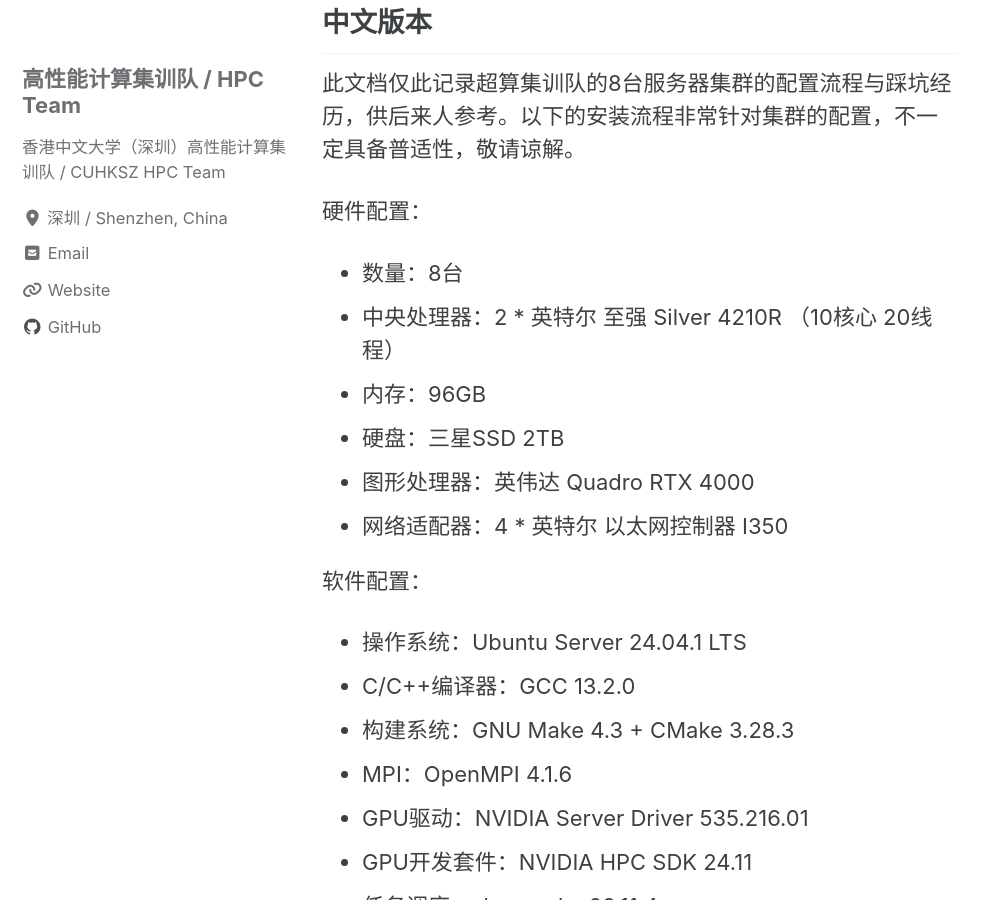
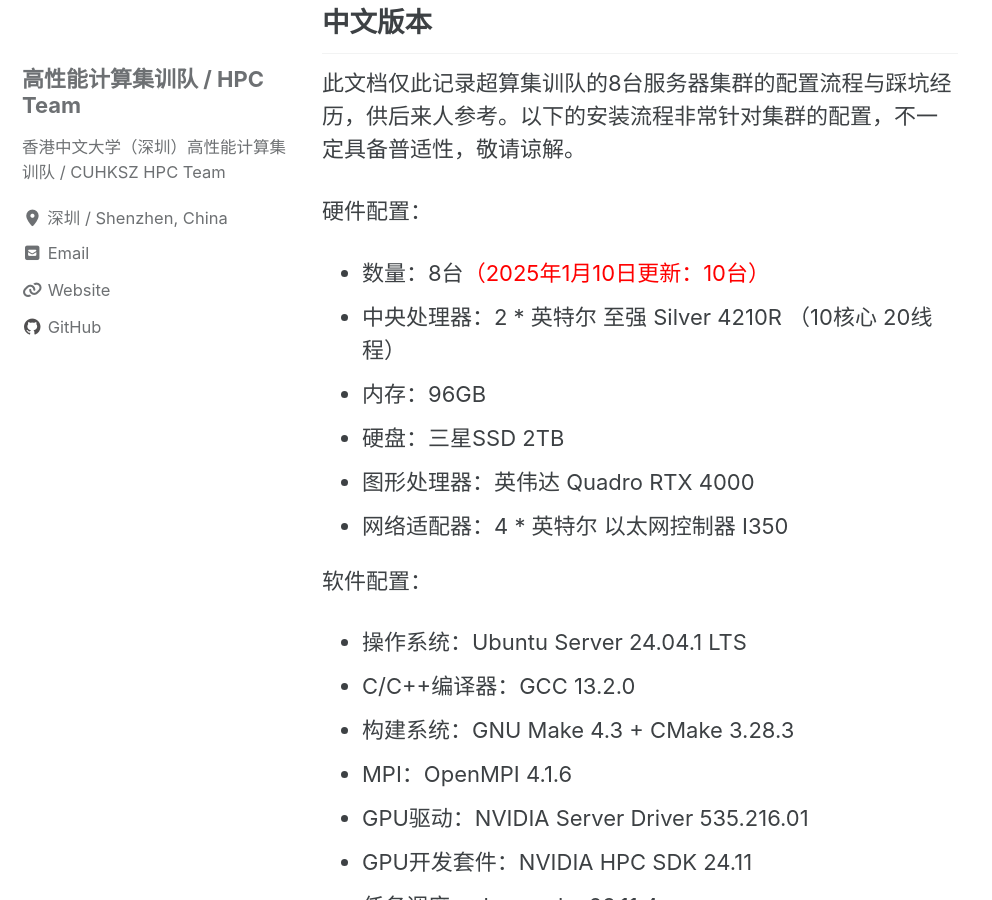
Before and after one commit to CUHKSZ-HPC/CUHKSZ-HPC-blog, a Jekyll site: the page built from _posts/2024-11-24-hpc-configuration.md, in a window 1280 px wide and 900 px high, scrolled down 350 px. Shown: the whole window, without its empty margins (0-992 px from the left). Built offline with Jekyll 4.4.1, drawn with Linux system fonts in a browser that asks for light colours; cached includes are drawn as plain includes.

Commit message:
Minor modification for the first blog

````diff
--- a/_posts/2024-11-24-hpc-configuration.md
+++ b/_posts/2024-11-24-hpc-configuration.md
@@ -13,7 +13,7 @@ tags:
 此文档仅此记录超算集训队的8台服务器集群的配置流程与踩坑经历，供后来人参考。以下的安装流程非常针对集群的配置，不一定具备普适性，敬请谅解。
 
 硬件配置：
-- 数量：8台
+- 数量：8台<span style='color:red'>（2025年1月10日更新：10台）</span>
 - 中央处理器：2 * 英特尔 至强 Silver 4210R （10核心 20线程）
 - 内存：96GB
 - 硬盘：三星SSD 2TB
@@ -75,6 +75,7 @@ sudo apt install -y openmpi-bin
 ```bash
 sudo apt install -y nvidia-driver-535-server
 ```
+<span style='color:red'>2025年1月10日更新：然后重启。</span>
 然后需要加载驱动：
 ```bash
 sudo modprobe nvidia
````
